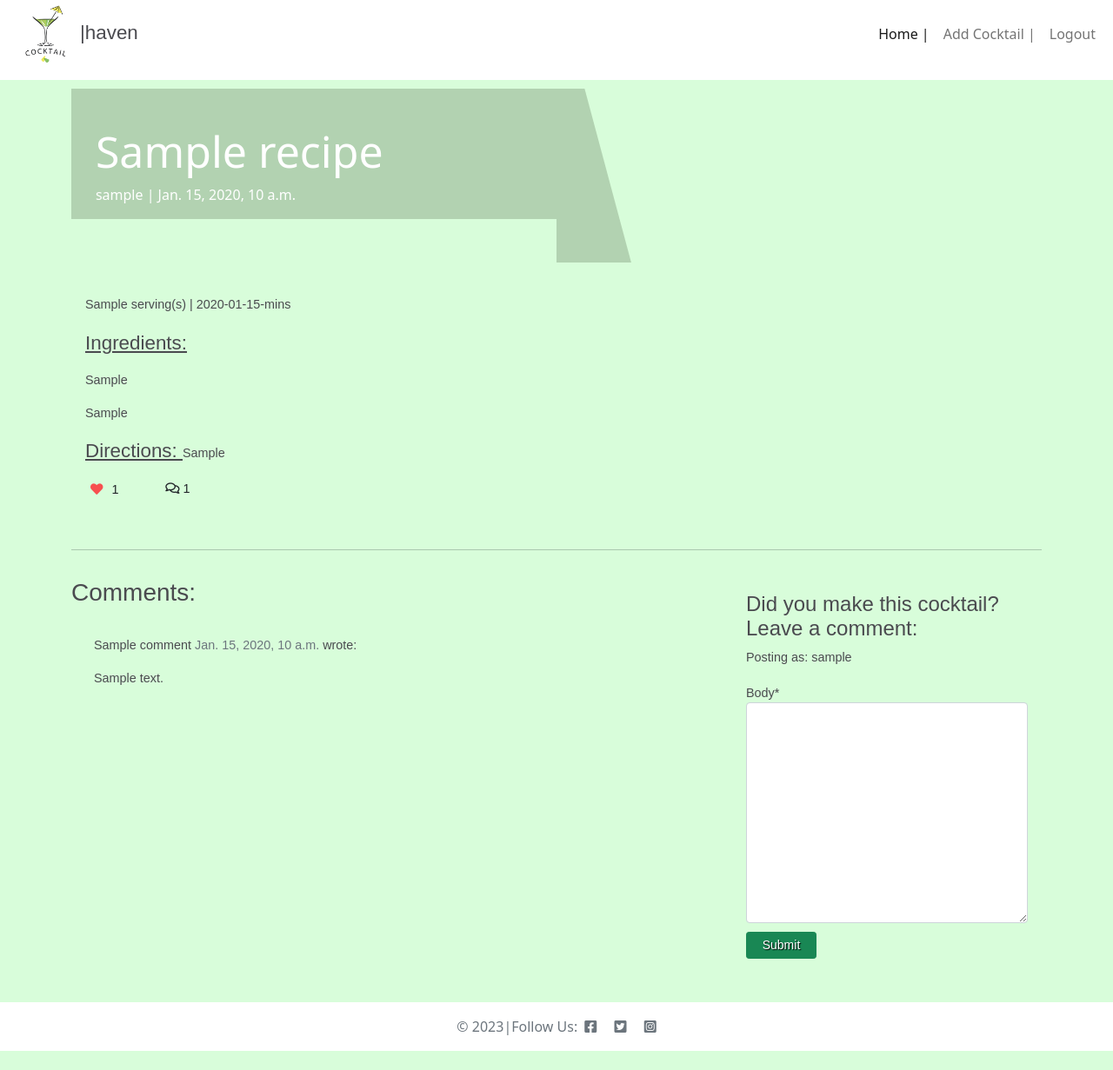
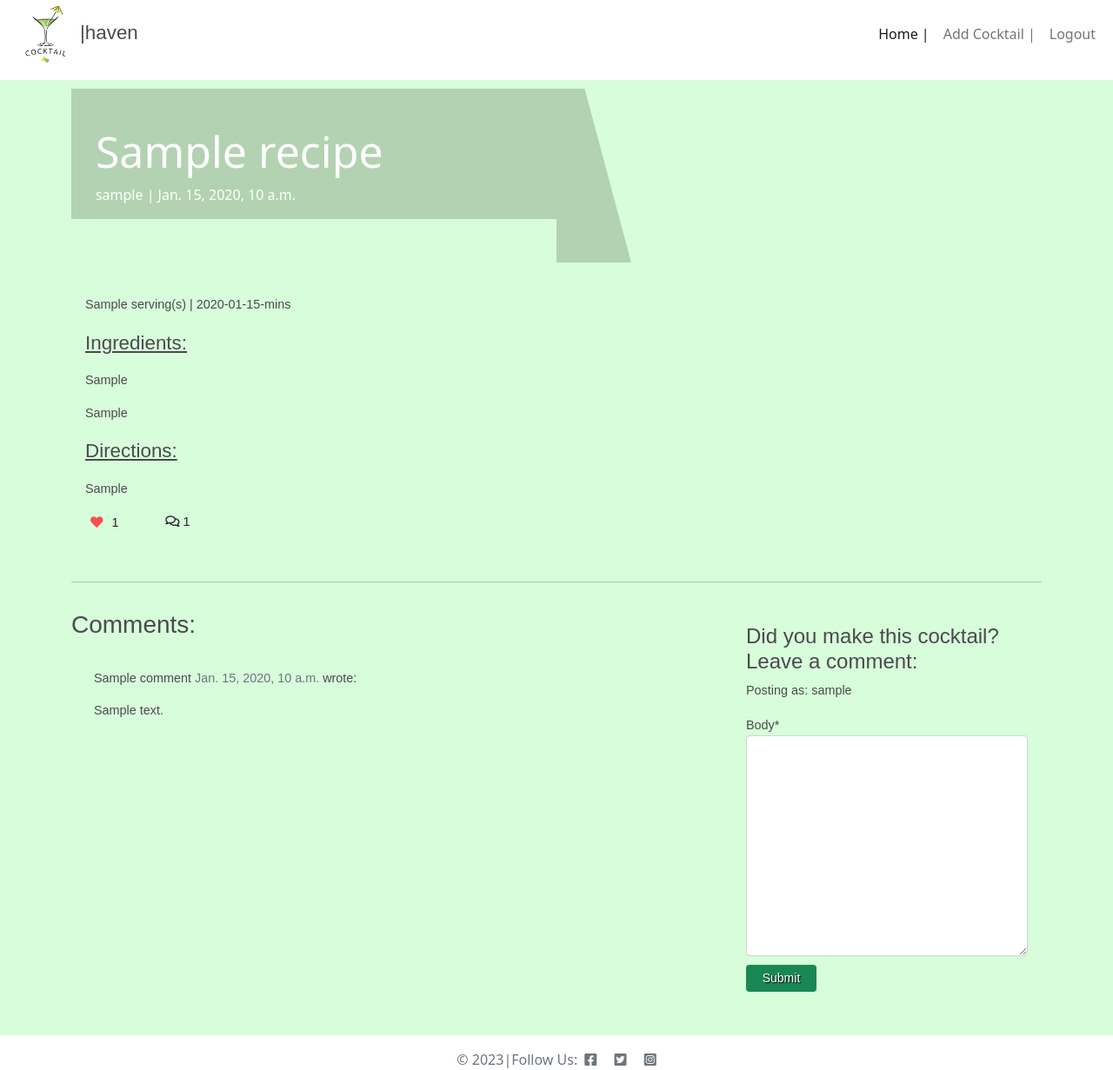
Before and after one commit to Indrakens/cocktail-haven, a Django app: a page that uses templates/recipe.html in a window 1280 px wide. Shown: the part 14-1245 px from the top of the page at 87% size. Before the commit the page ends 1223 px from the top, so only its background shows below. Run offline with Django 3.2, Linux system fonts and the light colour scheme; a user stored in the database is signed in; tables that the repository leaves empty hold one stand-in row (values such as "Sample post"); some libraries are stand-ins or nearby versions.

Commit message:
Make changes to recipe page

```diff
--- a/templates/recipe.html
+++ b/templates/recipe.html
@@ -29,17 +29,18 @@
                 <p class="card-text f-6" style="width: 40%;">{{ cocktail.serving | safe }} serving(s) | {{ cocktail.time | safe }}-mins
                 </p>
                 <p class="card-text" style="width: 20%;"><span class="card-heading">Ingredients:</span>
-                    <p class="card-text" style="width: 20%;">
+                    <p class="card-text" style="width: 50%;">
                         {{ cocktail.ingredients | safe }}
                     </p>
                     <p class="card-text" style="width: 40%;">
                         {{ cocktail.for_serving | safe }}
                     </p>
                 </p>
-                <p class="card-text" style="width: 65%;">
+                <p class="card-text" style="width: 40%;">
                     <span class="card-heading">Directions:  </span>
-                    {{ cocktail.directions | safe }}
-                </p>
+                    <p class="card-text" style="width: 50%;">
+                        {{ cocktail.directions | safe }}
+                    </p>
                 <div class="row">
                     <!-- Like button -->
                     <div class="col-1">
```
